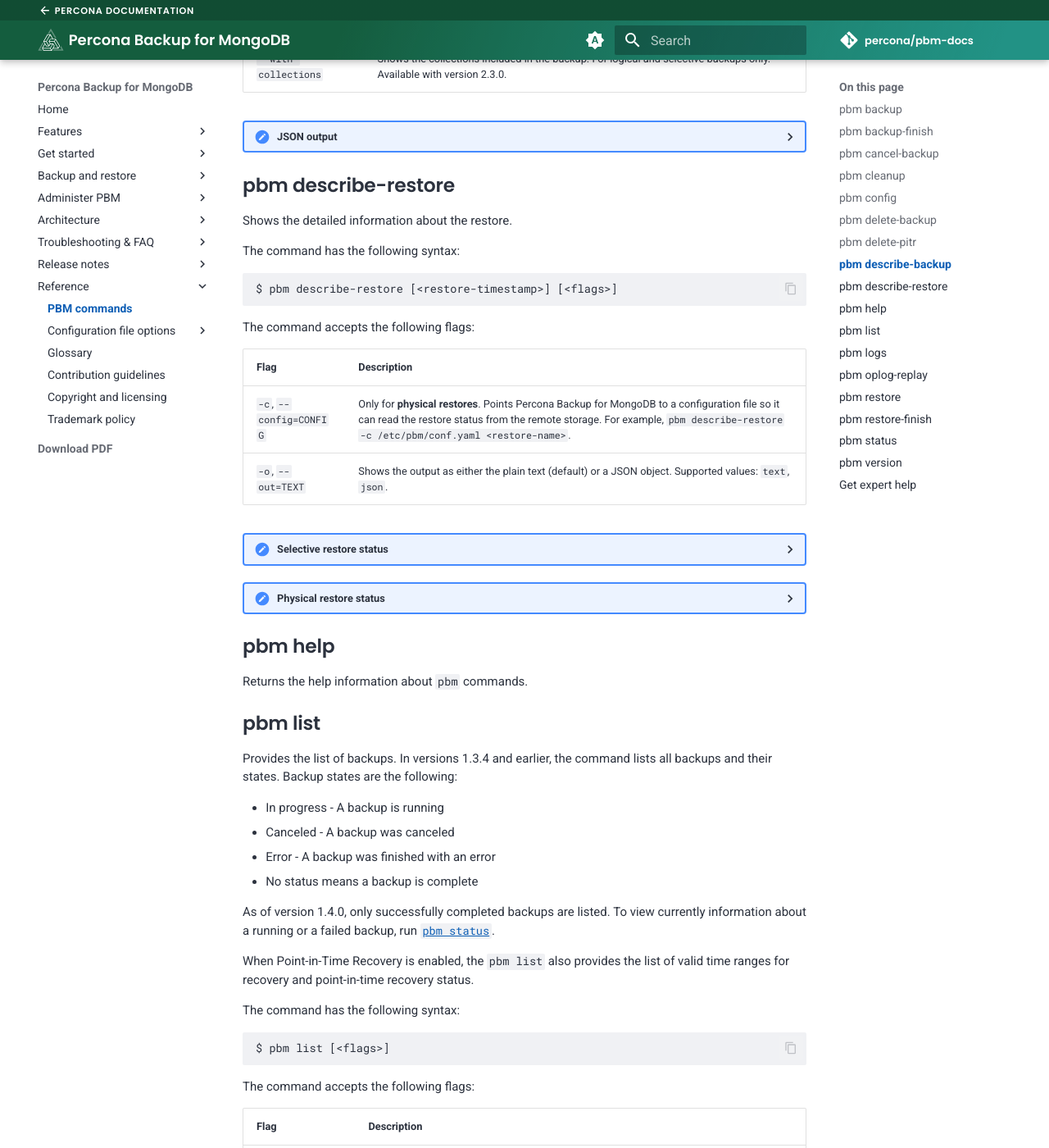
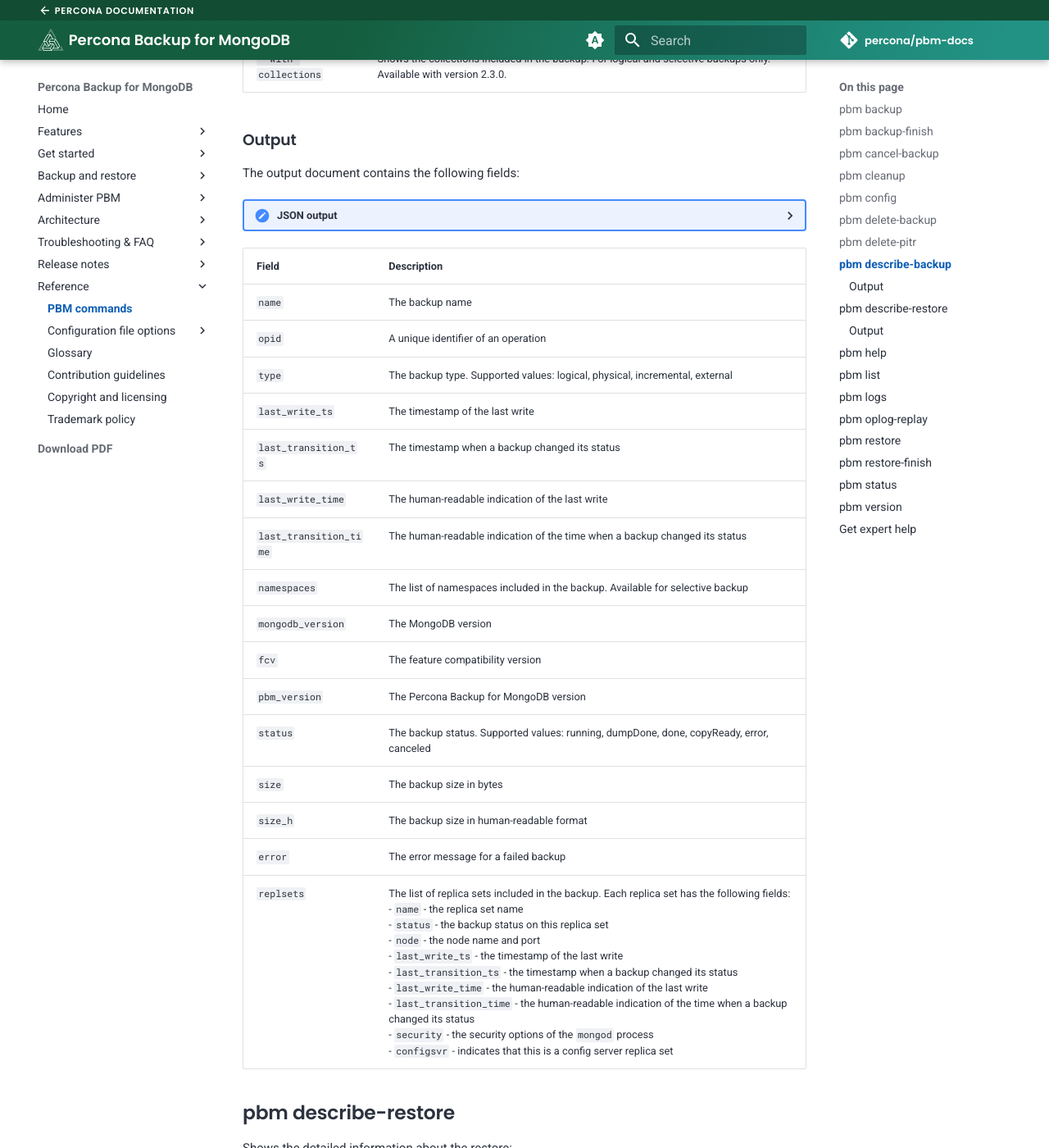
Before and after one commit to percona/pbm-docs, an MkDocs documentation site: the page built from docs/reference/pbm-commands.md, in a window 1280 px wide and 1400 px high, scrolled down 5498 px. Shown: the whole window at 82% size. Built offline with MkDocs 1.6.1 and Material for MkDocs 9.7.7, drawn with Linux system fonts in a browser that asks for light colours; nearby versions of some CDN libraries; comment, search, counter and statistics services are not loaded; some of the changed text lies outside the part shown.

Commit message:
PBM-1337 Added description of output fields for describe backup and describe restore commands
modified:   docs/reference/pbm-commands.md
	modified:   docs/usage/restore-progress.md

````diff
--- a/docs/reference/pbm-commands.md
+++ b/docs/reference/pbm-commands.md
@@ -218,6 +218,10 @@
 | `-l`, `--list-files`  | Shows the list of files being copied for snapshot-based backups |
 | `--with-collections`  | Shows the collections included in the backup. For logical and selective backups only. Available with version 2.3.0.
 
+### Output
+
+The output document contains the following fields:
+
 ??? admonition "JSON output"
 
     ```json
@@ -233,6 +237,7 @@
         "flight.booking"
       ],
       "mongodb_version": "<version>",
+      "fcv": "<version>",
       "pbm_version": "<version>",
       "status": "done",
       "size": 470805945,
@@ -241,18 +246,57 @@
         {
           "name": "<name>",
           "status": "done",
+          "node": "example.mongodb.com:27017",
           "last_write_ts": Timestamp,
           "last_transition_ts": Timestamp,
           "last_write_time": "2022-09-30T14:02:49Z",
-          "last_transition_time": "2022-09-30T14:02:53Z"
-        }
+          "last_transition_time": "2022-09-30T14:02:53Z",
+          "configsvr": true,
+          "security": {}
+        },
+        {...},
+        {...}
       ]
     }
     ```
 
+| Field       | Description |
+| ----------- | ----------- |
+| `name`      | The backup name |
+| `opid`      | A unique identifier of an operation |
+| `type`      | The backup type. Supported values: logical, physical, incremental, external |
+| `last_write_ts` | The timestamp of the last write |
+| `last_transition_ts` | The timestamp when a backup changed its status |
+| `last_write_time` | The human-readable indication of the last write |
+| `last_transition_time` | The human-readable indication of the time when a backup changed its status|
+| `namespaces` | The list of namespaces included in the backup. Available for selective backup |
+| `mongodb_version` | The MongoDB version |
+| `fcv` | The feature compatibility version |
+| `pbm_version` | The Percona Backup for MongoDB version |
+| `status` | The backup status. Supported values: running, dumpDone, done, copyReady, error, canceled |
+| `size` | The backup size in bytes |
+| `size_h` | The backup size in human-readable format |
+| `error`  | The error message for a failed backup |
+| `replsets` | The list of replica sets included in the backup. Each replica set has the following fields: <br> - `name` - the replica set name <br> - `status` - the backup status on this replica set <br> - `node` - the node name and port <br> - `last_write_ts` - the timestamp of the last write <br> - `last_transition_ts` - the timestamp when a backup changed its status <br> - `last_write_time` - the human-readable indication of the last write <br> - `last_transition_time` - the human-readable indication of the time when a backup changed its status <br> - `security` - the security options of the `mongod` process <br> - `configsvr` - indicates that this is a config server replica set |
+
+
 ## pbm describe-restore
 
-Shows the detailed information about the restore.
+Shows the detailed information about the restore:
+
+* Restore name
+* opID
+* The name of the backup from which the database was restored
+* Type
+* Status
+* Last transition time – the time when the restore process changed its status
+* The name of every replica set, its restore status and the last transition time
+
+For **physical backups only**, the following additional information is provided:
+
+* The node name
+* Restore status on the node
+* Last transition time
 
 The command has the following syntax:
 
@@ -267,6 +311,10 @@
 | `-c`, `--config=CONFIG`  | Only for **physical restores**. Points Percona Backup for MongoDB to a configuration file so it can read the restore status from the remote storage. For example, `pbm describe-restore -c /etc/pbm/conf.yaml <restore-name>`.|
 | `-o`, `--out=TEXT`       | Shows the output as either the plain text (default) or a JSON object. Supported values: ``text``, ``json``.|
 
+### Output
+
+The output document contains the following fields:
+
 ??? admonition "Selective restore status"
 
     ```json
@@ -276,27 +324,24 @@
      "backup": "<backup_name>",
      "type": "logical",
      "status": "done",
-     "ts_to_restore": Timestamp,
-     "time_to_restore": "Time",
      "namespaces": [
         "<database.*>"
+     "last_transition_time": "Time"
      ]
      "replsets": [
        {
          "name": "rs1",
          "status": "done",
-         "last_transition_ts": Timestamp,
          "last_transition_time": "Time"
        },
        {
         "name": "rs0",
-         "last_transition_ts": Timestamp,
-         "last_transition_time": "Time"
+        "status": "done",
+        "last_transition_time": "Time"
        },
        {
          "name": "cfg",
          "status": "done",
-         "last_transition_ts": Timestamp,
          "last_transition_time": "Time"
        }
      ],
@@ -332,6 +374,21 @@
      ],
     }
     ```
+
+| Field       | Description |
+| ----------- | ----------- |
+| `name`      | The restore name |
+| `opid`      | A unique identifier of an operation |
+| `backup`    | The name of the backup from which the database was restored |
+| `type`      | The restore type. Supported values: logical, physical|
+| `status`    | The restore status. Supported values: running, copyReady, done, error |
+| `error`     | The error message for a failed restore |
+| `last_transition_time` | The human-readable indication of the time when the restore process changed its status |
+| `namespaces` | The list of namespaces included in the restore. Available for selective restore |
+| `replsets`  | The list of replica sets included in the restore. Each replica set has the following fields: <br> - `name` - the replica set name <br> - `status` - the restore status on this replica set <br> - `error` - the error message for failed restore <br> - `last_transition_time` - the human-readable indication of the time when the restore process changed its status <br> - `nodes` - the list of nodes included in the restore. |
+| `replsets.nodes`     | The list of nodes included in the restore. Each node has the following fields: <br> - `name` - the node name and port <br> - `status` - the restore status on the node <br> - `error` - the error message for failed restore <br> - `last_transition_time` - the human-readable indication of the time when the restore process changed its status |
+
+
 
 ## pbm help
 
````
Also changed, not shown: other parts of docs/reference/pbm-commands.md (+0 -3 lines), docs/usage/restore-progress.md (+7 -8 lines).
